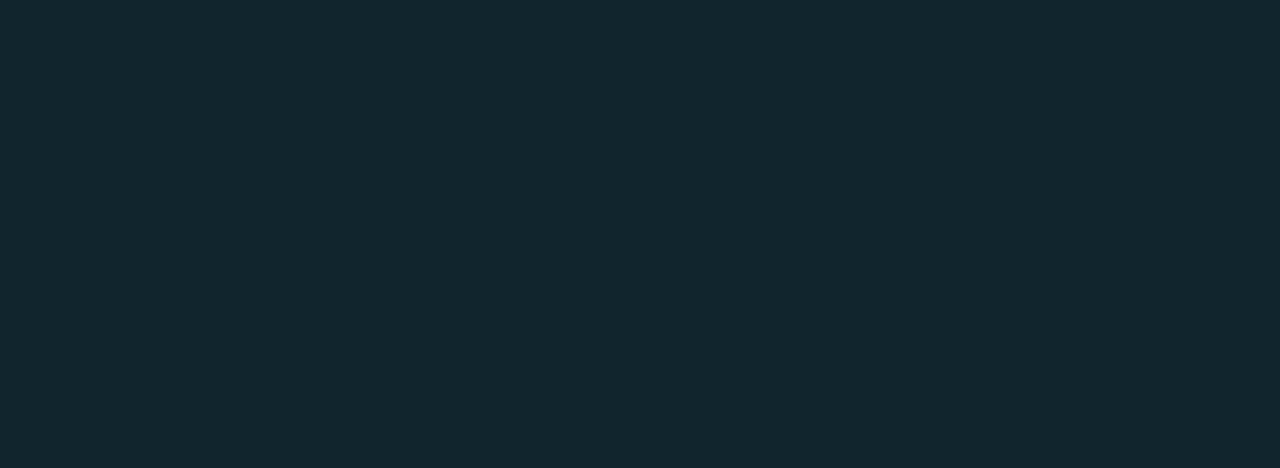
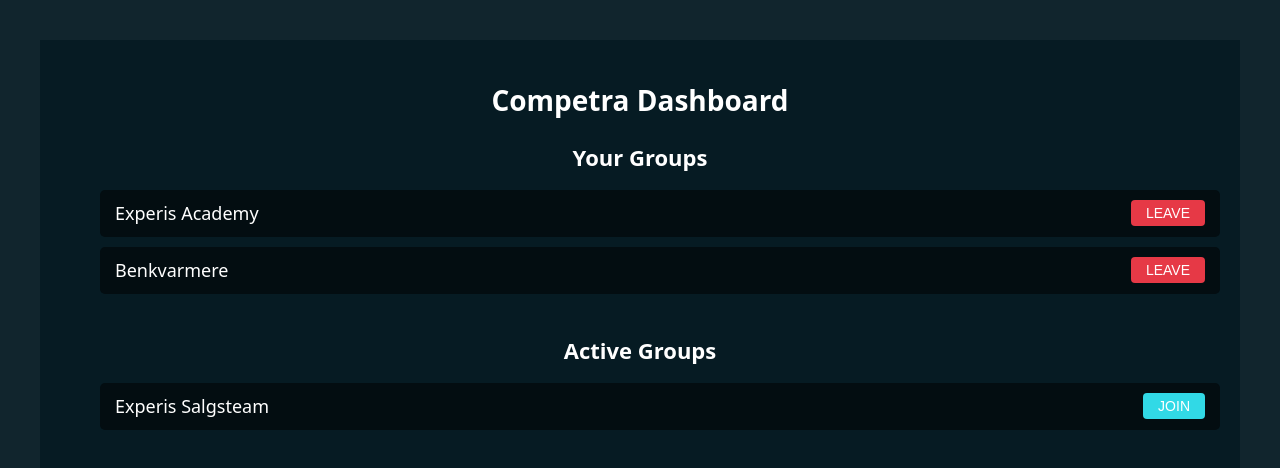
Before and after one commit to LudvigSti/competra-frontend, a React (Vite) app: page /dashboard in a window 1280 px wide. Shown: the top 468 px of the page. Built offline with nearby package versions, Linux system fonts and the light colour scheme; a web font is replaced by a local one.

Commit message:
Created dashboard

```diff
--- a/src/App.jsx
+++ b/src/App.jsx
@@ -6,6 +6,7 @@
 import LoginPage from './pages/login';
 import RegisterPage from './pages/register';
 import GroupPage from './pages/group';
+import CompetraDashboard from './pages/dashboard';
 
 function App() {
 	return (
@@ -13,9 +14,7 @@
 			<Routes>
 				<Route path="/" element={<LoginPage />} />
 				<Route path="/register" element={<RegisterPage />} />
-
-				{/* TODO: Link to dashboard page when done and protect route (user needs to be logged in) */}
-				<Route path="/dashboard" />
+				<Route path="/dashboard" element={<CompetraDashboard />} />
 				<Route path="/group/:id" element={<GroupPage />} />
 			</Routes>
 		</>
--- a/src/index.css
+++ b/src/index.css
@@ -30,6 +30,8 @@
 	--modal-text-color: #ffffff;
 	--button-color: #31d9e6;
 	--button-hover-color: #1fa2b3;
+	--button-color-2: #e63946;
+	--button-color-2-hover: #a83232;
 	scrollbar-width: thin;
 	scrollbar-color: var(--text-color) var(--secondary-background-color);
 }
--- /dev/null
+++ b/src/pages/dashboard/index.jsx
@@ -0,0 +1,48 @@
+import React from 'react';
+import './style.css';
+
+const CompetraDashboard = () => {
+  // Fake data
+  const yourGroups = [
+    { name: "Experis Academy", action: "LEAVE" },
+    { name: "Benkvarmere", action: "LEAVE" },
+  ];
+
+  const activeGroups = [
+    { name: "Experis Salgsteam", action: "JOIN" },
+  ];
+
+  return (
+    <div className="competra-dashboard">
+      <h1>Competra Dashboard</h1>
+
+      {/* Your Groups Section */}
+      <div className="group-section">
+        <h2>Your Groups</h2>
+        <ul>
+          {yourGroups.map((group, index) => (
+            <li key={index} className="group-item">
+              <span className="group-name">{group.name}</span>
+              <button className="group-action leave">{group.action}</button>
+            </li>
+          ))}
+        </ul>
+      </div>
+
+      {/* Active Groups Section */}
+      <div className="group-section">
+        <h2>Active Groups</h2>
+        <ul>
+          {activeGroups.map((group, index) => (
+            <li key={index} className="group-item">
+              <span className="group-name">{group.name}</span>
+              <button className="group-action join">{group.action}</button>
+            </li>
+          ))}
+        </ul>
+      </div>
+    </div>
+  );
+};
+
+export default CompetraDashboard;
--- /dev/null
+++ b/src/pages/dashboard/style.css
@@ -0,0 +1,66 @@
+.competra-dashboard {
+    padding: 20px;
+    background-color: var(--secondary-background-color);
+    height: 100%;
+  }
+
+  .competra-dashboard h1 {
+    font-size: 28px;
+    color: var(--primary-text-color);
+    margin-bottom: 20px;
+    text-align: center;
+  }
+
+  .group-section {
+    margin-bottom: 40px;
+  }
+
+  .group-section h2 {
+    font-size: 22px;
+    color: var(--secondary-text-color);
+    margin-bottom: 15px;
+  }
+
+  .group-item {
+    display: flex;
+    justify-content: space-between;
+    align-items: center;
+    padding: 10px 15px;
+    background-color: var(--primary-background-color);
+    border: 1px solid var(--border-color);
+    border-radius: 5px;
+    margin-bottom: 10px;
+    box-shadow: 0 2px 4px var(--box-shadow-color);
+  }
+
+  .group-name {
+    font-size: 18px;
+    color: var(--primary-text-color);
+  }
+
+  .group-action {
+    padding: 5px 15px;
+    font-size: 14px;
+    border: none;
+    border-radius: 4px;
+    cursor: pointer;
+  }
+
+  .group-action.leave {
+    background-color: var(--button-color-2);
+    color: white;
+  }
+
+  .group-action.join {
+    background-color: var(--button-color);
+    color: white;
+
+  }
+
+  .group-action.join:hover {
+    background-color: var(--button-hover-color);
+  }
+
+  .group-action:hover {
+    opacity: 0.9;
+  }
```
